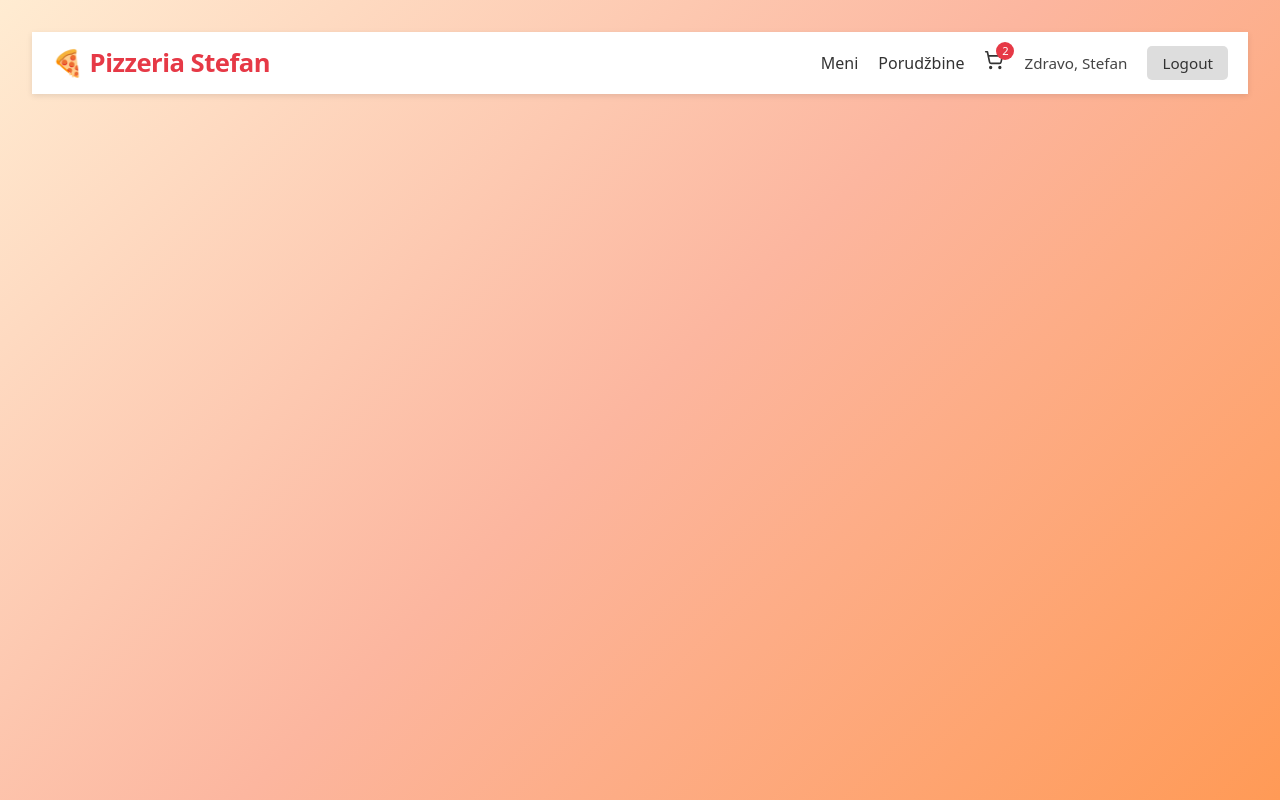
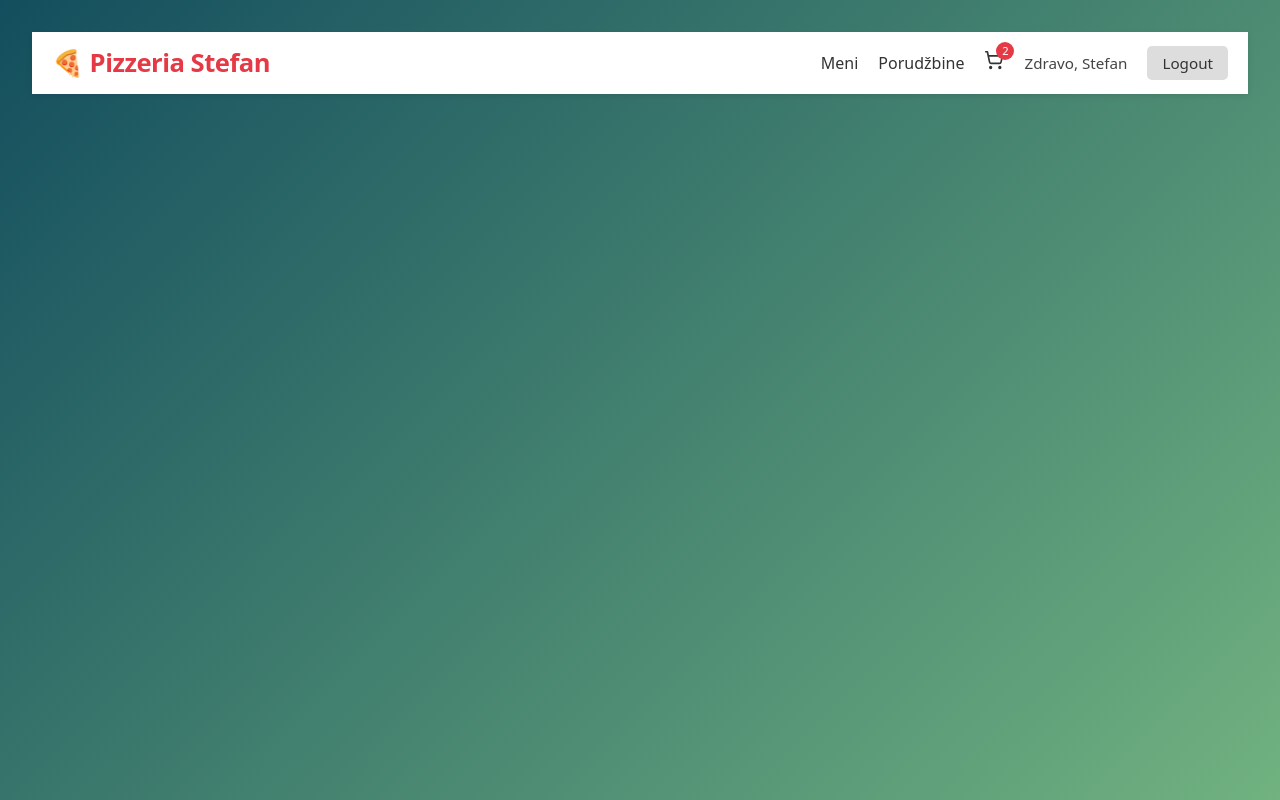
Before and after one commit to StefanOnjin/restaurant-order-management-system, a React (Vite) app in the folder client/: page / in a window 1280 px wide. Built offline with nearby package versions, Linux system fonts and the light colour scheme.

Commit message:
linear gradient background

```diff
--- a/client/src/index.css
+++ b/client/src/index.css
@@ -7,7 +7,7 @@
   color: rgba(255, 255, 255, 0.87);
 
   /* Elegantna kombinacija - pastelne nijanse sa toplim akcentom */
-  background: linear-gradient(135deg, #ffecd2 0%, #fcb69f 50%, #ff9a56 100%);
+background: linear-gradient(135deg, #134e5e 0%, #71b280 100%);
   min-height: 100vh;
 
 
```
